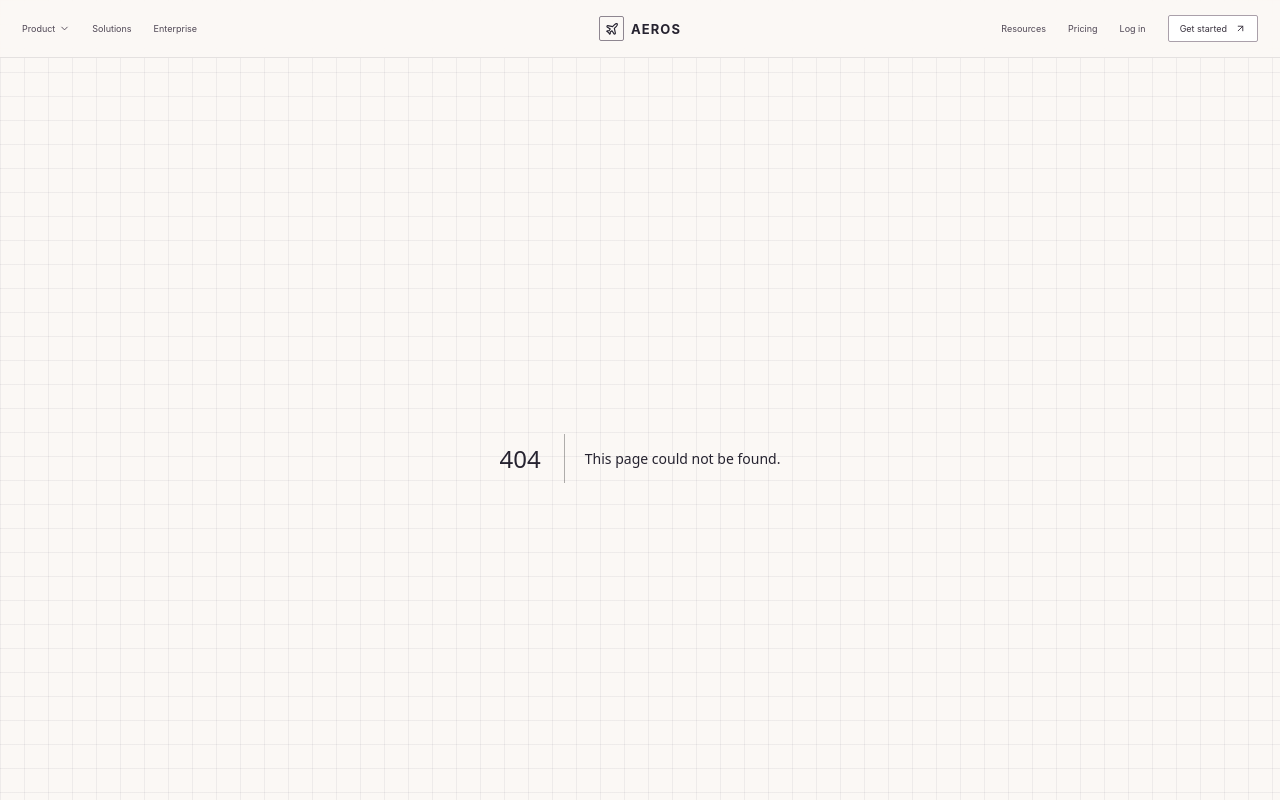
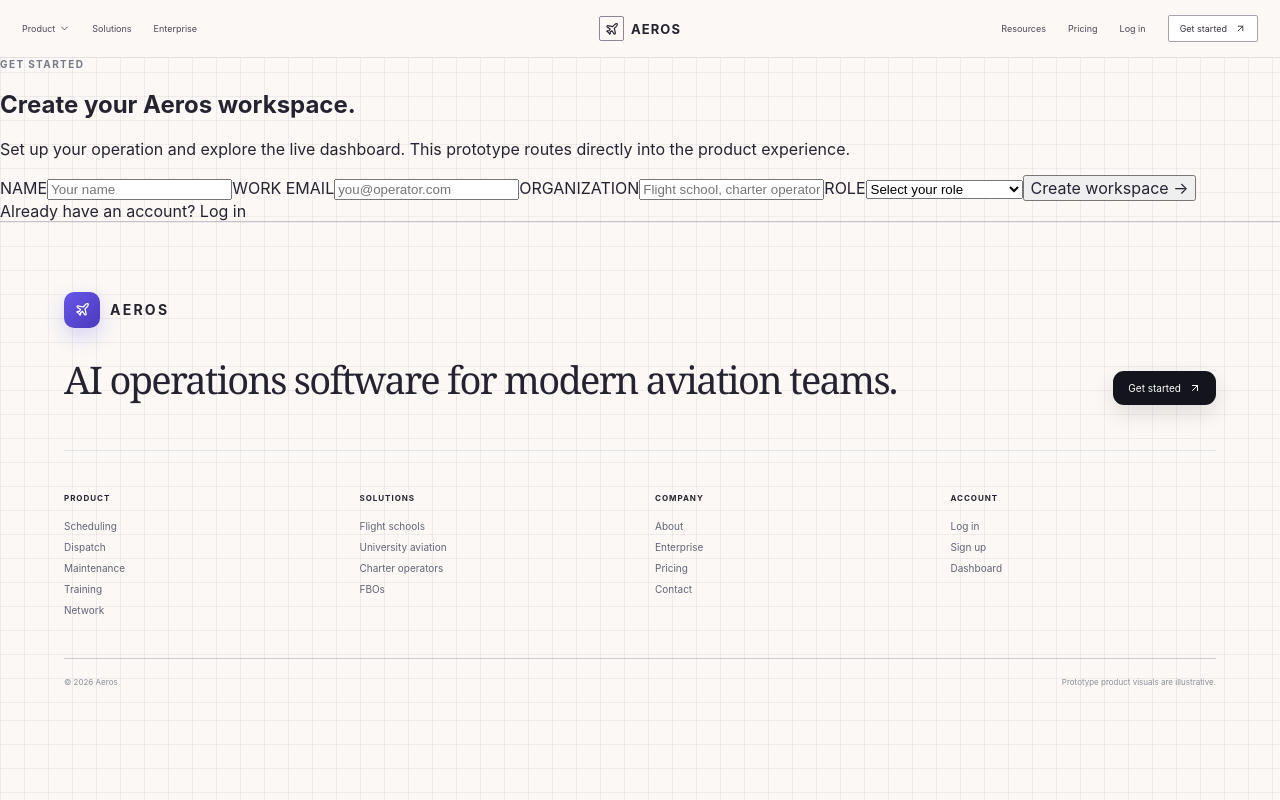
Before and after one commit to saharshbaweja/Rho, a Next.js app: page /signup in a window 1280 px wide. Before the commit this address had no page. Shown: the top 800 px of the page. Built offline with nearby package versions, Linux system fonts and the light colour scheme.

Commit message:
Add Aeros signup experience

```diff
--- /dev/null
+++ b/app/signup/page.jsx
@@ -0,0 +1,8 @@
+'use client';
+import Link from 'next/link';
+import {useRouter} from 'next/navigation';
+
+export default function Signup(){
+ const router=useRouter();
+ return <section className="auth-page signup-page"><div className="auth-card wide"><div className="eyebrow">GET STARTED</div><h1>Create your Aeros workspace.</h1><p>Set up your operation and explore the live dashboard. This prototype routes directly into the product experience.</p><form onSubmit={e=>{e.preventDefault();router.push('/dashboard/')}}><label>NAME<input required placeholder="Your name"/></label><label>WORK EMAIL<input required type="email" placeholder="you@operator.com"/></label><label>ORGANIZATION<input required placeholder="Flight school, charter operator, FBO..."/></label><label>ROLE<select defaultValue=""><option value="" disabled>Select your role</option><option>Owner / GM</option><option>Scheduler / Dispatcher</option><option>Chief Instructor</option><option>Maintenance</option><option>Operations</option></select></label><button className="wide-button">Create workspace →</button></form><div className="auth-alt">Already have an account? <Link href="/login/">Log in</Link></div></div></section>
+}
```
